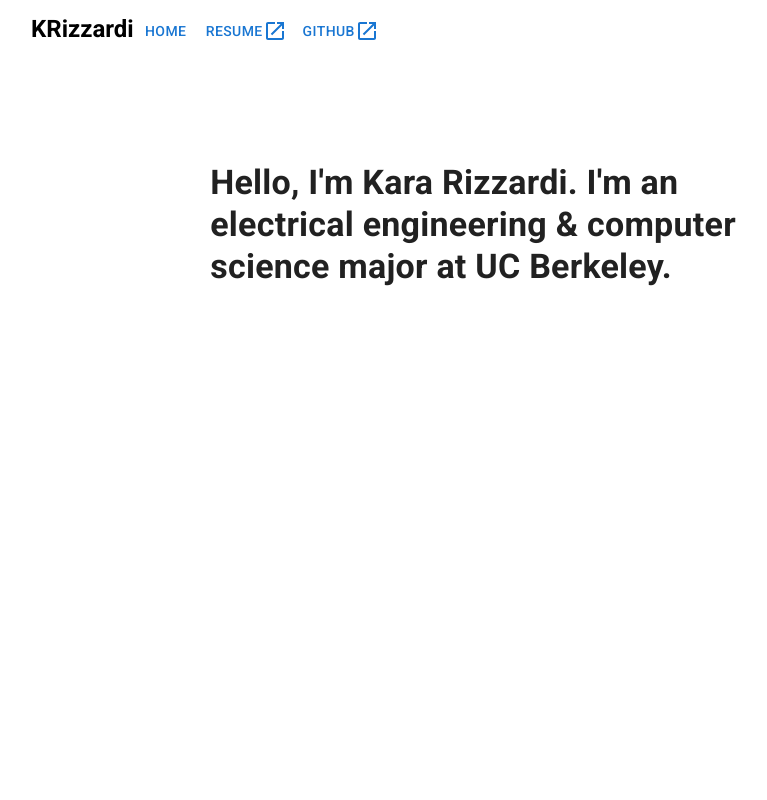
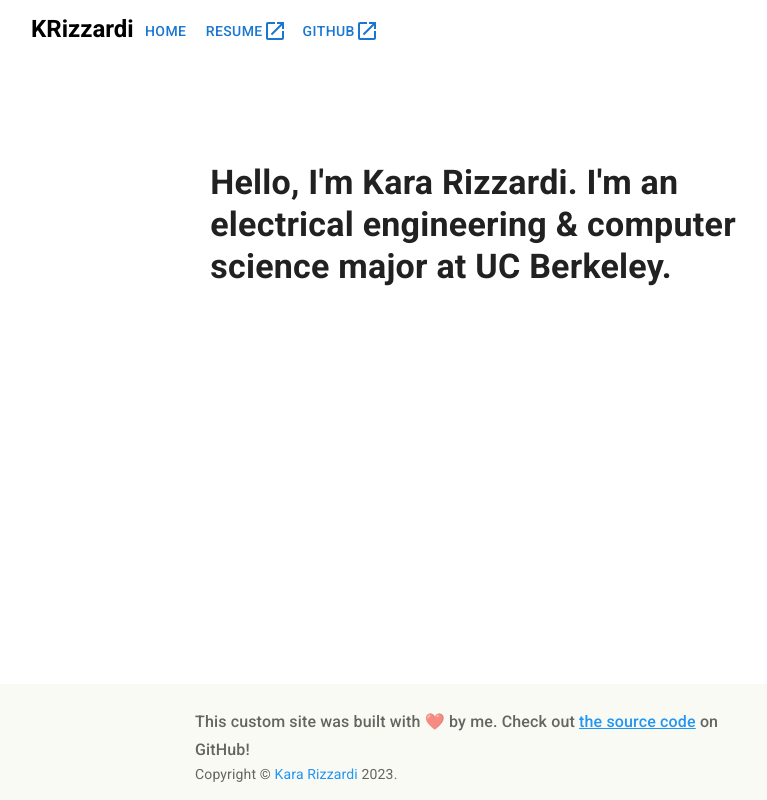
Before and after one commit to kara4600/kararizzardi.com, a Next.js app: page / in a window 1280 px wide. Shown: the top 800 px of the page, without its empty margins (161-928 px from the left). Built offline with nearby package versions, Linux system fonts and the light colour scheme.

Commit message:
Edit footer design

```diff
--- a/src/components/Footer.tsx
+++ b/src/components/Footer.tsx
@@ -10,7 +10,7 @@ function Copyright() {
       {'Copyright © '}
       <Link
         href="/"
-        style={{ textDecoration: 'none', color: '#9DBBE9' }}
+        style={{ textDecoration: 'none', color: '#2196f3' }}
       >
         Kara Rizzardi
       </Link>{' '}
@@ -26,7 +26,10 @@ export default function Footer() {
       sx={{
         display: 'flex',
         flexDirection: 'column',
-        minHeight: '100vh',
+        position: 'absolute',
+        left: 0,
+        right: 0,
+        bottom: 0,
       }}
     >
       <Box
@@ -39,11 +42,6 @@ export default function Footer() {
           width: '100%',
           mt: 'auto',
           backgroundColor: '#FAFAF4',
-          // #283044
-          //   backgroundColor: (theme) =>
-          //     theme.palette.mode === 'light'
-          //       ? theme.palette.grey[200]
-          //       : theme.palette.grey[800],
         }}
       >
         <Container maxWidth="sm">
@@ -56,7 +54,9 @@ export default function Footer() {
             <Link
               href="https://github.com/kara4600/kararizzardi.com"
               target={'_blank'}
-              style={{ color: '#9DBBE9' }}
+              style={{
+                color: '#2196f3',
+              }}
             >
               the source code
             </Link>{' '}
```
